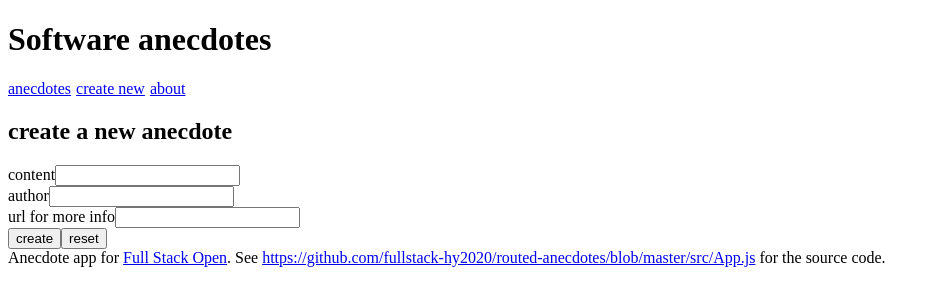
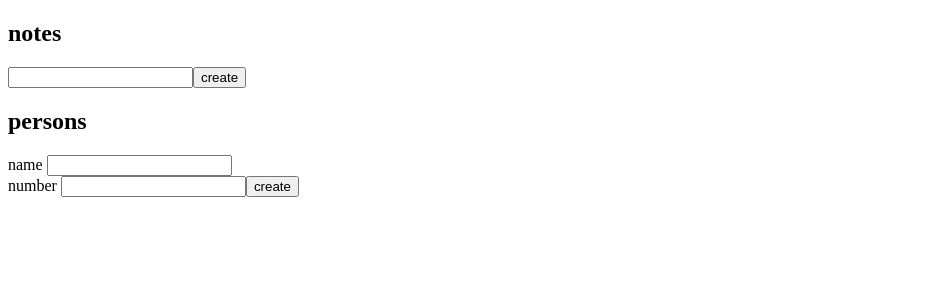
Before and after one commit to julio4/2022-fullstack-open, a React (Create React App) app: page /create in a window 1280 px wide. Shown: the top 306 px of the page, without its empty margins (0-940 px from the left). Built offline with nearby package versions, Linux system fonts and the light colour scheme.

Commit message:
added: ultimate-hooks

```diff
--- /dev/null
+++ b/db.json
@@ -0,0 +1,24 @@
+{
+  "notes": [
+    {
+      "content": "custom-hooks are great",
+      "id": 1
+    },
+    {
+      "content": "the best featrure ever <3",
+      "id": 2
+    }
+  ],
+  "persons": [
+    {
+      "name": "mluukkai",
+      "number": "040-5483923",
+      "id": 1
+    },
+    {
+      "name": "kaltsoon",
+      "number": "045-2323456",
+      "id": 2
+    }
+  ]
+}
--- a/src/App.js
+++ b/src/App.js
@@ -1,74 +1,72 @@
-import {
-  Routes, Route, useMatch
-} from 'react-router-dom'
+import { useState, useEffect } from 'react'
+import axios from 'axios'
 
-import { useState } from 'react'
+const useField = (type) => {
+  const [value, setValue] = useState('')
 
-import Menu from './components/Menu'
-import AnecdoteList from './components/AnecdoteList'
-import Anecdote from './components/Anecdote'
-import About from './components/About'
-import Footer from './components/Footer'
-import AnecdoteForm from './components/AnecdoteForm'
+  const onChange = (event) => {
+    setValue(event.target.value)
+  }
+
+  return {
+    type,
+    value,
+    onChange
+  }
+}
+
+const useResource = (baseUrl) => {
+  const [resources, setResources] = useState([])
+
+  // ...
+
+  const create = (resource) => {
+    // ...
+  }
+
+  const service = {
+    create
+  }
+
+  return [
+    resources, service
+  ]
+}
 
 const App = () => {
-  const [anecdotes, setAnecdotes] = useState([
-    {
-      content: 'If it hurts, do it more often',
-      author: 'Jez Humble',
-      info: 'https://martinfowler.com/bliki/FrequencyReducesDifficulty.html',
-      votes: 0,
-      id: 1
-    },
-    {
-      content: 'Premature optimization is the root of all evil',
-      author: 'Donald Knuth',
-      info: 'http://wiki.c2.com/?PrematureOptimization',
-      votes: 0,
-      id: 2
-    }
-  ])
+  const content = useField('text')
+  const name = useField('text')
+  const number = useField('text')
 
-  const [notification, setNotification] = useState('')
+  const [notes, noteService] = useResource('http://localhost:3005/notes')
+  const [persons, personService] = useResource('http://localhost:3005/persons')
 
-  const addNew = (anecdote) => {
-    anecdote.id = Math.round(Math.random() * 10000)
-    setAnecdotes(anecdotes.concat(anecdote))
+  const handleNoteSubmit = (event) => {
+    event.preventDefault()
+    noteService.create({ content: content.value })
   }
 
-  const anecdoteById = (id) =>
-    anecdotes.find(a => a.id === id)
-
-  const vote = (id) => {
-    const anecdote = anecdoteById(id)
-
-    const voted = {
-      ...anecdote,
-      votes: anecdote.votes + 1
-    }
-
-    setAnecdotes(anecdotes.map(a => a.id === id ? voted : a))
+  const handlePersonSubmit = (event) => {
+    event.preventDefault()
+    personService.create({ name: name.value, number: number.value})
   }
-
-  const match = useMatch('/anecdotes/:id')
-  const anecdote = match
-    ? anecdotes.find(a => a.id === Number(match.params.id))
-    : null
 
   return (
     <div>
-      <h1>Software anecdotes</h1>
-        <Menu />
-        {notification}
+      <h2>notes</h2>
+      <form onSubmit={handleNoteSubmit}>
+        <input {...content} />
+        <button>create</button>
+      </form>
+      {notes.map(n => <p key={n.id}>{n.content}</p>)}
 
-        <Routes>
-          <Route path="/" element={<AnecdoteList anecdotes={anecdotes} />} />
-          <Route path='/anecdotes/:id' element={<Anecdote anecdote={anecdote} />} />
-          <Route path="/about" element={< About />} />
-          <Route path="/create" element={<AnecdoteForm addNew={addNew} notification={setNotification}/>} />
-        </Routes>
-
-      <Footer />
+      <h2>persons</h2>
+      <form onSubmit={handlePersonSubmit}>
+        name <input {...name} /> <br/>
+        number <input {...number} />
+        <button>create</button>
+      </form>
+      {persons.map(n => <p key={n.id}>{n.name} {n.number}</p>)}
     </div>
   )
 }
--- a/src/components/About.js
+++ /dev/null
@@ -1,15 +0,0 @@
-const About = () => (
-  <div>
-    <h2>About anecdote app</h2>
-    <p>According to Wikipedia:</p>
-
-    <em>An anecdote is a brief, revealing account of an individual person or an incident.
-      Occasionally humorous, anecdotes differ from jokes because their primary purpose is not simply to provoke laughter but to reveal a truth more general than the brief tale itself,
-      such as to characterize a person by delineating a specific quirk or trait, to communicate an abstract idea about a person, place, or thing through the concrete details of a short narrative.
-      An anecdote is "a story with a point."</em>
-
-    <p>Software engineering is full of excellent anecdotes, at this app you can find the best and add more.</p>
-  </div>
-)
-
-export default About
--- a/src/components/Anecdote.js
+++ /dev/null
@@ -1,10 +0,0 @@
-const Anecdote = ({ anecdote }) => (
-  <div>
-    <h2>{anecdote.content}</h2>
-    <div>{anecdote.author}</div>
-    <div>{anecdote.info}</div>
-    <div>{anecdote.votes}</div>
-  </div>
-)
-
-export default Anecdote
--- a/src/components/AnecdoteForm.js
+++ /dev/null
@@ -1,58 +0,0 @@
-import { useNavigate } from 'react-router-dom'
-
-import { useField } from '../hooks'
-
-const AnecdoteForm = (props) => {
-  const content = useField('text')
-  const author = useField('text')
-  const info = useField('text')
-
-  const navigate = useNavigate()
-
-  const handleSubmit = (e) => {
-    e.preventDefault()
-    props.addNew({
-      content: content.value,
-      author: author.value,
-      info: info.value,
-      votes: 0
-    })
-    props.notification(`a new anecdote '${content.value}' created !`)
-    setTimeout(() => {
-      props.notification('')
-    }, 5000);
-    navigate('/')
-  }
-
-  const resetAll = (event) => {
-    event.preventDefault()
-    content.reset()
-    author.reset()
-    info.reset()
-  }
-
-  return (
-    <div>
-      <h2>create a new anecdote</h2>
-      <form onSubmit={handleSubmit}>
-        <div>
-          content
-          <input name='content' {...content.input}/>
-        </div>
-        <div>
-          author
-          <input name='author' {...author.input} />
-        </div>
-        <div>
-          url for more info
-          <input name='info' {...info.input} />
-        </div>
-        <button type='submit'>create</button>
-        <button onClick={resetAll}>reset</button>
-      </form>
-    </div>
-  )
-
-}
-
-export default AnecdoteForm
--- a/src/components/AnecdoteList.js
+++ /dev/null
@@ -1,17 +0,0 @@
-import { Link } from 'react-router-dom'
-
-const AnecdoteList = ({ anecdotes }) => (
-  <div>
-    <h2>Anecdotes</h2>
-    <ul>
-      {anecdotes.map(anecdote =>
-        <li key={anecdote.id} >
-          <Link to={`/anecdotes/${anecdote.id}`}>
-            {anecdote.content}
-          </Link>
-        </li>)}
-    </ul>
-  </div>
-)
-
-export default AnecdoteList
--- a/src/components/Footer.js
+++ /dev/null
@@ -1,9 +0,0 @@
-const Footer = () => (
-  <div>
-    Anecdote app for <a href='https://fullstackopen.com/'>Full Stack Open</a>.
-
-    See <a href='https://github.com/fullstack-hy2020/routed-anecdotes/blob/master/src/App.js'>https://github.com/fullstack-hy2020/routed-anecdotes/blob/master/src/App.js</a> for the source code.
-  </div>
-)
-
-export default Footer
--- a/src/components/Menu.js
+++ /dev/null
@@ -1,16 +0,0 @@
-import { Link } from 'react-router-dom'
-
-const Menu = () => {
-  const padding = {
-    paddingRight: 5
-  }
-  return (
-    <div>
-      <Link style={padding} to="/">anecdotes</Link>
-      <Link style={padding} to="/create">create new</Link>
-      <Link style={padding} to="/about">about</Link>
-    </div>
-  )
-}
-
-export default Menu
--- a/src/hooks/index.js
+++ /dev/null
@@ -1,25 +0,0 @@
-import { useState } from 'react'
-
-export const useField = (type) => {
-  const [value, setValue] = useState('')
-
-  const onChange = (event) => {
-    setValue(event.target.value)
-  }
-
-  const reset = () => setValue('')
-
-  const input = {
-    type,
-    value,
-    onChange
-  }
-
-  return {
-    type,
-    value,
-    onChange,
-    reset,
-    input
-  }
-}
--- a/src/index.js
+++ b/src/index.js
@@ -1,11 +1,5 @@
 import React from 'react'
 import ReactDOM from 'react-dom/client'
-import {BrowserRouter as Router} from 'react-router-dom'
 import App from './App'
 
-
-ReactDOM.createRoot(document.getElementById('root')).render(
-  <Router>
-    <App />
-  </Router>
-)
+ReactDOM.createRoot(document.getElementById('root')).render(<App />)
```
Also changed, not shown: package.json (+7 -3 lines), 1 other file (tests, documents, lock files or other folders).
